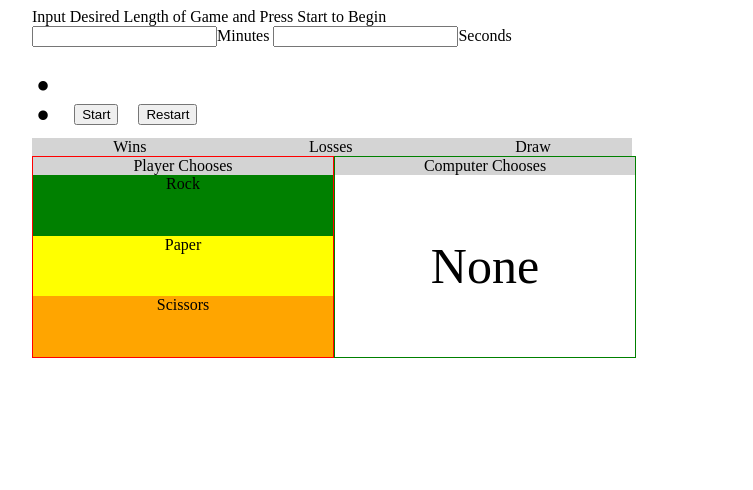
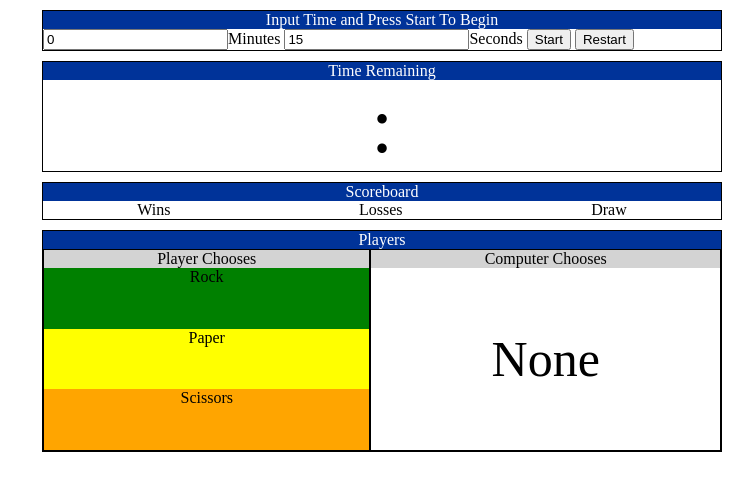
Before and after one commit to felix2feng/RockPaperSciessorsAxxess, a website: page index.html in a window 1280 px wide. Shown: the whole page, without its empty margins (258-1011 px from the left). Drawn offline with Linux system fonts and the light colour scheme.

Commit message:
CSS Styling

```diff
--- a/css/styles.less
+++ b/css/styles.less
@@ -3,17 +3,31 @@
   margin: auto;
 }
 
+.mainHeader {
+  text-align: center;
+  margin: auto;
+  width: 100%;
+  color: white;
+  background-color: #003399;
+}
+
+.mainContainer {
+  border-color: black;
+  border-width: 1px;
+  border-style: groove;
+  margin: 10px;
+}
+
 .timeDisplay {
   font-size: 80px;
+  text-align: center;
 }
 
 .lowTime {
   color: red;
 }
 
-.scoreBoard {
-  width: 600px;
-  background-color: #d4d4d4;
+.flexContainer {
   display: flex;
 }
 
@@ -35,18 +49,18 @@
 .user {
   display: flex;
   flex-direction: column;
-  width: 300px;
+  flex-grow: 1;
   height: 200px;
   float:left;
-  border: 1px solid red;
+  border: 1px solid black;
 }
 
 .computer {
   display: flex;
   flex-direction: column;
-  width: 300px;
+  flex-grow: 1;
   height: 200px;
-  border: 1px solid green;
+  border: 1px solid black;
   overflow: hidden;
 }
 
--- a/index.html
+++ b/index.html
@@ -12,18 +12,23 @@
 <body id="home">
   <div class='gameContainer'>
     <div class='timeContainer'>
-      <div>
-        <div>Input Desired Length of Game and Press Start to Begin</div>
-        <input type="text" class="minutesInput"><span>Minutes</span>
-        <input type="text" class="secondsInput"><span>Seconds</span>
-      </div>
-      <div class='timeDisplay'>
-        <span class="minutesRemaining"></span>:<span class="secondsRemaining"></span>
+      <div class='mainContainer'>
+        <div class='mainHeader'>Input Time and Press Start To Begin</div>
+        <input type="text" class="minutesInput" value='0'><span>Minutes</span>
+        <input type="text" class="secondsInput" value='15'><span>Seconds</span>
         <button class='startButton'>Start</button>
         <button class='restartButton'>Restart</button>
       </div>
+      <div class='mainContainer'>
+        <div class='mainHeader'>Time Remaining</div>
+        <div class='timeDisplay'>
+          <span class="minutesRemaining"></span>:<span class="secondsRemaining"></span>
         </div>
-    <div class="scoreBoard">
+      </div>
+    </div>
+    <div class="mainContainer">
+      <div class='mainHeader'>Scoreboard</div>
+      <div class='flexContainer'>
         <div class='scoreDiv'>
           <div class='scoreDivChild'>Wins</div>
           <div class='scoreNumber winScore'></div>
@@ -37,7 +42,10 @@
           <div class='scoreNumber drawScore'></div>
         </div>
       </div>
-    <div class='players'>
+    </div>
+    <div class='mainContainer'>
+      <div class='mainHeader'>Players</div>
+      <div class='flexContainer'>
         <div class='user'>
           <div class='decisionHeader'>Player Chooses</div>
           <div class='userDecisionChoiceContainer'>
@@ -52,5 +60,6 @@
         </div>
       </div>
     </div>
+  </div>
 </body>
 </html>
```
Also changed, not shown: css/styles.css. Lines whose indentation alone changed are shown as unchanged.
